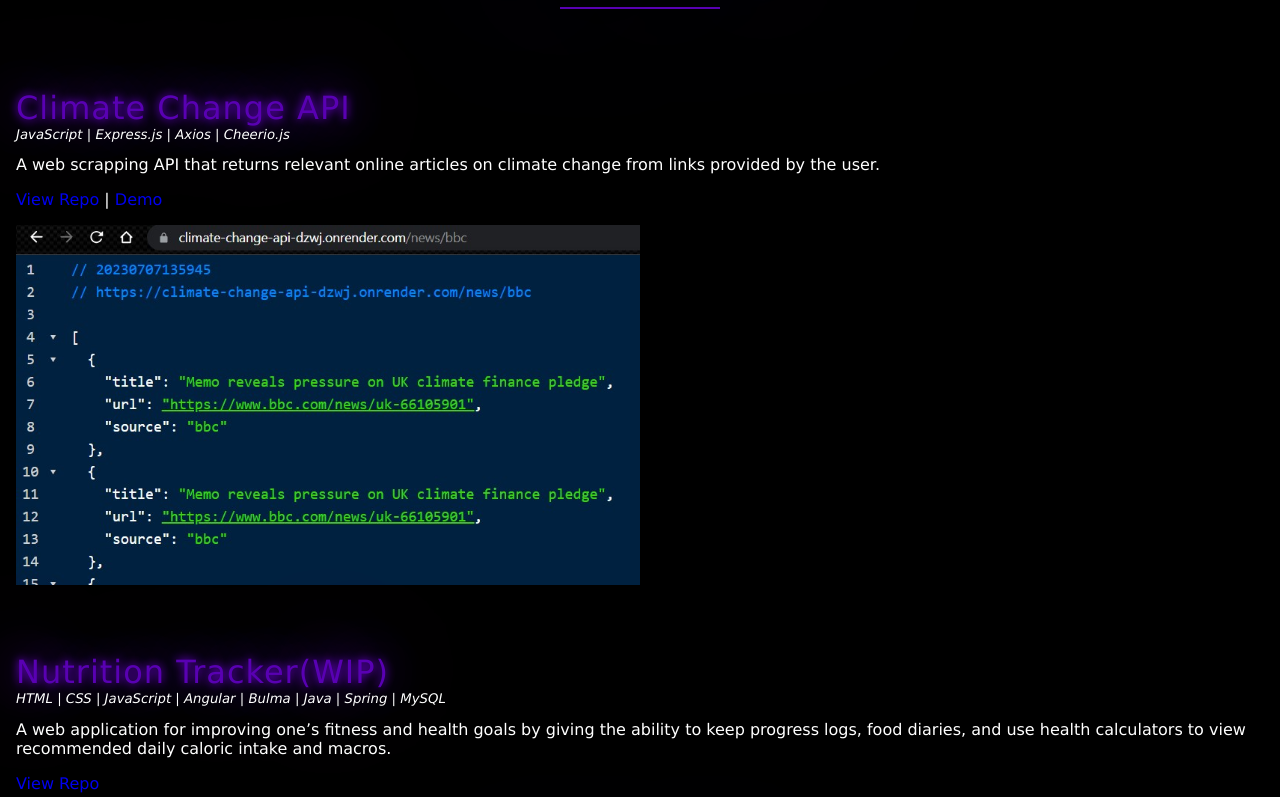
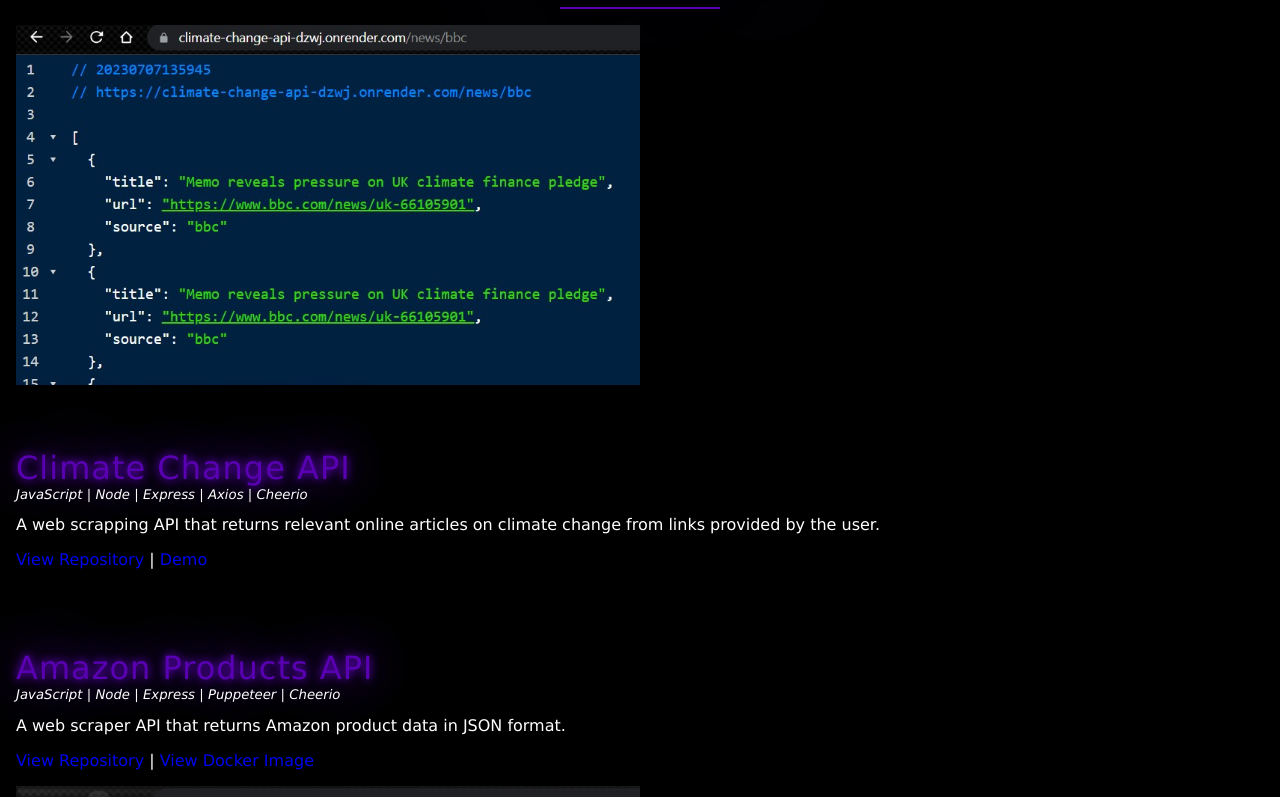
Before and after one commit to rainmaker514/my-portfolio, a plain HTML site: page index.html in a window 1280 px wide. Shown: the part 2982-3779 px from the top of the page. Drawn offline with nearby package versions, Linux system fonts and the light colour scheme.

Commit message:
added amazon api to projects page

```diff
--- a/index.html
+++ b/index.html
@@ -183,15 +183,34 @@
         <div class="border"></div>
     </div>
     <div class="projects-container">
-        <h1 class="projects-title">Climate Change API</h1>
-        <em><h5 class="projects-tools">JavaScript | Express.js | Axios | Cheerio.js</h5></em>
-        <p class="projects-description">A web scrapping API that returns relevant online articles on climate change from links provided by the user.</p>
+        <div class="projects-entry">
+            <img class="pic" src="images/climate-change-api.jpg" alt="climate-change-api">
+            <div class="projects-text">
+                <h1 class="projects-title">Climate Change API</h1>
+                <em>
+                    <h5 class="projects-tools">JavaScript | Node | Express | Axios | Cheerio</h5>
+                </em>
+                <p class="projects-description">A web scrapping API that returns relevant online articles on climate change from links
+                    provided by the user.</p>
+                <div class="projects-links">
+                    <a target="_blank" title="View Repository" href="https://github.com/rainmaker514/climate-change-api">View
+                        Repository</a>
+                    <p>&nbsp;|&nbsp;</p>
+                    <a target="_blank" title="Demo" href="https://climate-change-api-dzwj.onrender.com">Demo</a>
+                </div>
+            </div>
+        </div>
+        <h1 class="projects-title">Amazon Products API</h1>
+        <em>
+            <h5 class="projects-tools">JavaScript | Node | Express | Puppeteer | Cheerio</h5>
+        </em>
+        <p class="projects-description">A web scraper API that returns Amazon product data in JSON format.</p>
         <div class="projects-links">
-            <a target="_blank" title="View Repo" href="https://github.com/rainmaker514/climate-change-api">View Repo</a>
+            <a target="_blank" title="View Repository" href="https://github.com/rainmaker514/amazon-products-api">View Repository</a>
             <p>&nbsp;|&nbsp;</p>
-            <a target="_blank" href="https://climate-change-api-dzwj.onrender.com">Demo</a>
+            <a target="_blank" title="View Docker Image" href="https://hub.docker.com/r/yungicedtea/amazon-products-api">View Docker Image</a>
         </div>
-        <img src="images/climate-change-api.jpg" alt="climate-change-api">
+        <img src="images/amazon-products-api.png" alt="amazon-products-api">
         <h1 class="projects-title">Nutrition Tracker(WIP)</h1>
         <em>
             <h5 class="projects-tools">HTML | CSS | JavaScript | Angular | Bulma | Java | Spring | MySQL</h5>
@@ -199,7 +218,7 @@
         <p class="projects-description">A web application for improving one’s fitness and health goals by giving the ability to keep progress logs, food
         diaries, and use health calculators to view recommended daily caloric intake and macros.</p>
         <div class="projects-links">
-            <a target="_blank" title="View Repo" href="https://github.com/rainmaker514/Nutrition-Tracker">View Repo</a>
+            <a target="_blank" title="View Repository" href="https://github.com/rainmaker514/Nutrition-Tracker">View Repository</a>
         </div>
     </div>
     </section>
--- a/styles.css
+++ b/styles.css
@@ -488,6 +488,10 @@ span {
     padding: 0 16px 0 16px;
 }
 
+.pic{
+    display: flex;
+}
+
 .projects-title{
     color: #5900b3;
     font-size: 2rem;
```
Also changed, not shown: images/amazon-products-api.png (added).
